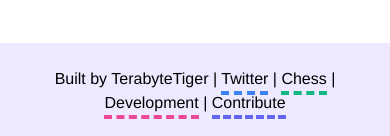
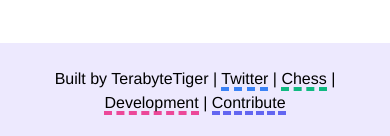
Before and after one commit to TerabyteTiger/chessAnalyzer, a Vue app: page / in a window 390 px wide. Shown: the part 705-841 px from the top of the page. Built offline with nearby package versions, Linux system fonts and the light colour scheme.

Commit message:
✨  Minor Visual fix for mobile

```diff
--- a/src/App.vue
+++ b/src/App.vue
@@ -95,25 +95,25 @@
       Built by TerabyteTiger |
       <a
         href="https://twitter.com/terabytetiger"
-        class="border-b-4 border-blue-500 border-dashed pb-1"
+        class="border-b-4 border-blue-500 border-dashed md:pb-1"
         >Twitter</a
       >
       |
       <a
         href="https://chess.terabytetiger.com"
-        class="border-b-4 border-green-500 border-dashed pb-1"
+        class="border-b-4 border-green-500 border-dashed md:pb-1"
         >Chess</a
       >
       |
       <a
         href="https://terabytetiger.com"
-        class="border-b-4 border-pink-500 border-dashed pb-1"
+        class="border-b-4 border-pink-500 border-dashed md:pb-1"
         >Development</a
       >
       |
       <a
         href="https://github.com/TerabyteTiger/chessAnalyzer"
-        class="border-b-4 border-indigo-500 border-dashed pb-1"
+        class="border-b-4 border-indigo-500 border-dashed md:pb-1"
         >Contribute</a
       >
       <br />
```
